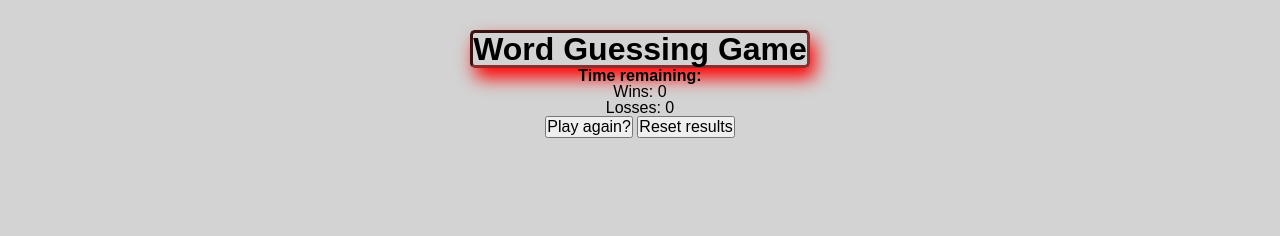
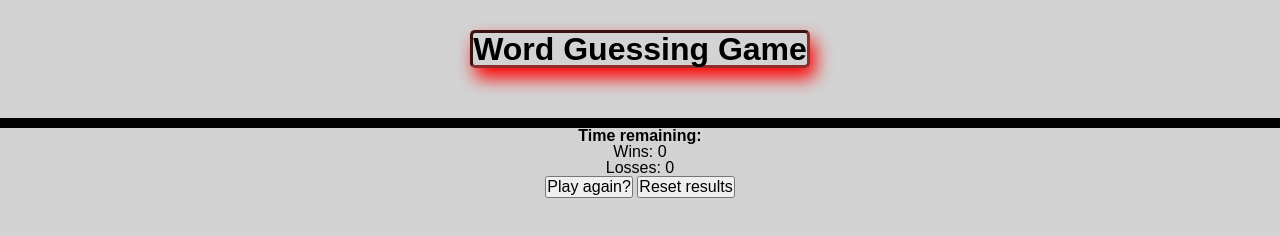
Before and after one commit to eschindev/word-guess-game, a plain HTML site: page index.html in a window 1280 px wide. Drawn offline with Linux system fonts and the light colour scheme; no server answers.

Commit message:
removed # in the HTML

```diff
--- a/index.html
+++ b/index.html
@@ -13,7 +13,7 @@
         <h1>Word Guessing Game</h1>
     </header>
     <div>
-        <div id="#game-area">
+        <div id="game-area">
             <h2 id="word-display"></h2>
         </div>
         <div id="timer-area">
```
